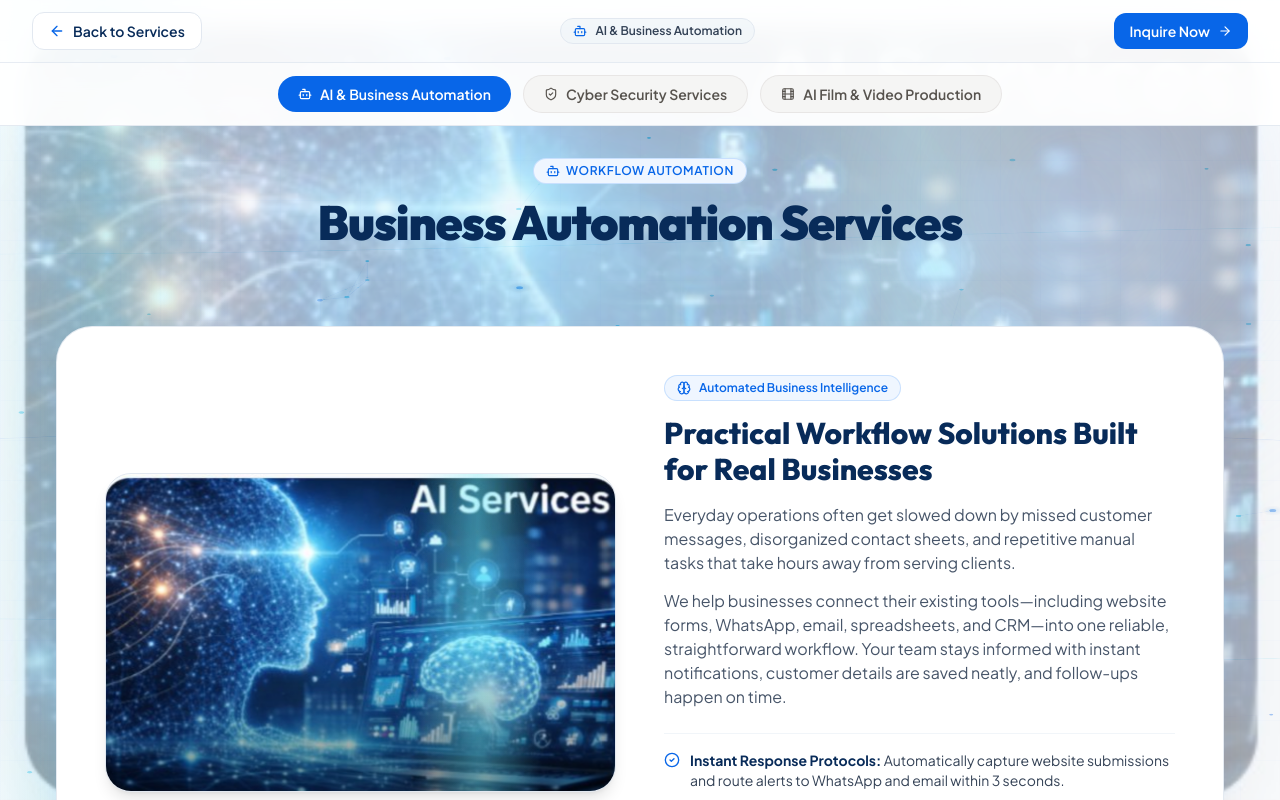
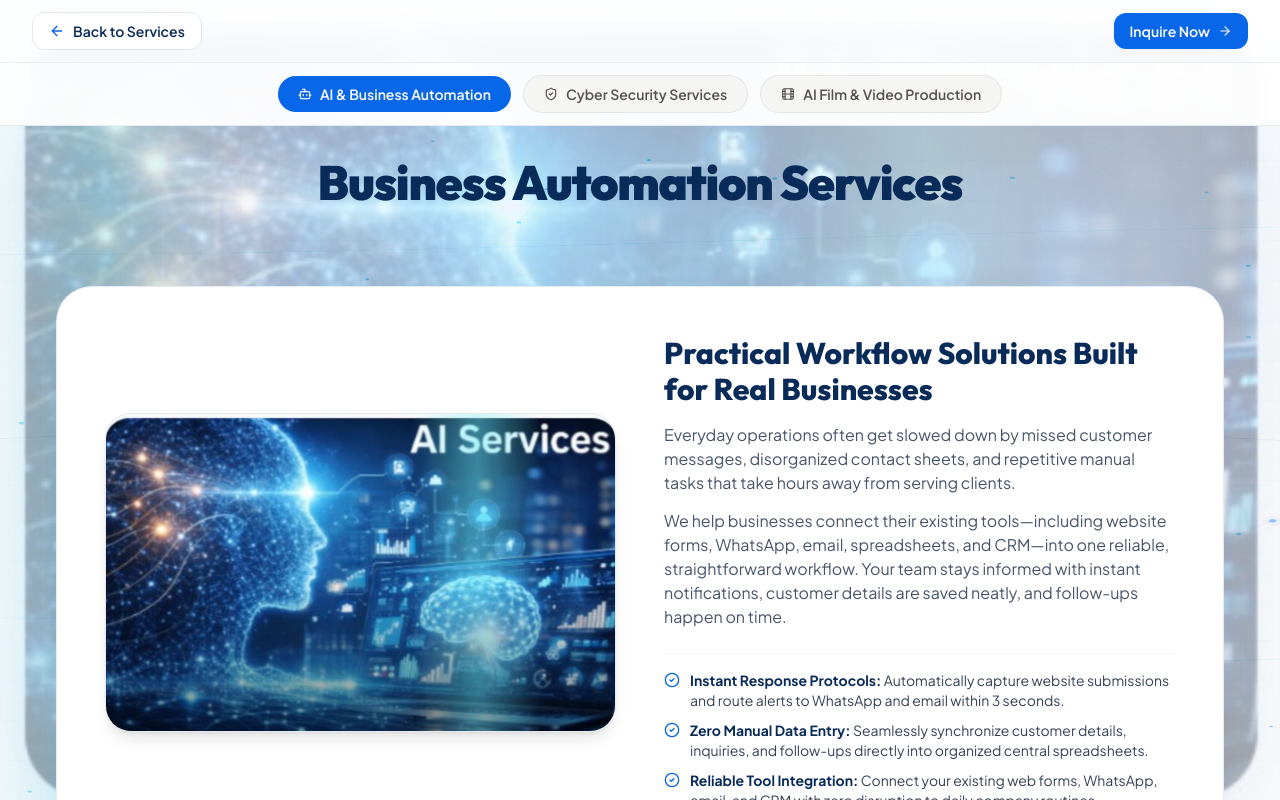
Before and after one commit to mbariya736-crypto/Kuber, a React (Vite) app: page /services/ai-services in a window 1280 px wide. Shown: the top 800 px of the page. Built offline with nearby package versions, Linux system fonts and the light colour scheme.

Commit message:
chore(services): remove redundant AI-template badge chips and buzzwords

```diff
--- a/src/components/PracticeExperience.jsx
+++ b/src/components/PracticeExperience.jsx
@@ -394,14 +394,9 @@ export function AIServicesExperience({ onOpenContact }) {
 
       {/* Top Heading */}
       <div className="text-center max-w-3xl mx-auto mb-10 sm:mb-14 relative z-20">
-        <span className="inline-flex items-center gap-1.5 px-3 py-1 rounded-full text-xs font-semibold text-[#0866E8] bg-blue-50 border border-blue-200/80 mb-3.5 uppercase tracking-wider">
-          <Bot className="w-3.5 h-3.5" />
-          <span>Workflow Automation</span>
-        </span>
         <h1 className="text-2xl sm:text-4xl lg:text-5xl font-black text-[#082B59] tracking-tight leading-[1.15] mb-3.5 sm:mb-4">
           Business Automation Services
         </h1>
-
       </div>
 
       {/* Dedicated Content Wrapper */}
@@ -481,10 +476,6 @@ export function AIServicesExperience({ onOpenContact }) {
 
             {/* Right: Overview Text */}
             <div className="lg:col-span-6 flex flex-col justify-center relative z-20">
-              <div className="inline-flex items-center gap-2 px-3 py-1 rounded-full text-xs font-semibold text-[#0866E8] bg-blue-50 border border-blue-200/80 mb-3.5 w-fit">
-                <Brain className="w-3.5 h-3.5" />
-                <span>Automated Business Intelligence</span>
-              </div>
               <h2 className="text-xl sm:text-2xl lg:text-3xl font-extrabold text-[#082B59] mb-4 leading-snug">
                 Practical Workflow Solutions Built for Real Businesses
               </h2>
@@ -622,10 +613,6 @@ export function CyberSecurityExperience({ onOpenContact }) {
         transition={{ duration: 0.5, ease: [0.16, 1, 0.3, 1] }}
         className="text-center max-w-4xl mx-auto mb-8 sm:mb-10 relative"
       >
-        <span className="inline-flex items-center gap-1.5 sm:gap-2 px-3 sm:px-3.5 py-1 sm:py-1.5 rounded-full text-[11px] sm:text-xs font-semibold uppercase tracking-wider text-emerald-700 bg-emerald-50 border border-emerald-200/80 mb-3.5 sm:mb-4">
-          <ShieldAlert className="w-3.5 h-3.5 text-emerald-600" />
-          <span>Cyber Security &amp; Risk Protection</span>
-        </span>
         <h1 className="text-2xl sm:text-4xl lg:text-5xl font-black text-[#082B59] tracking-tight leading-[1.15] mb-3.5 sm:mb-5">
           Proactive Security &amp; Protection for{' '}
           <span className="text-emerald-600">
@@ -646,13 +633,8 @@ export function CyberSecurityExperience({ onOpenContact }) {
 
           {/* Content Left */}
           <div className="lg:col-span-7 flex flex-col justify-center">
-            <div className="inline-flex items-center gap-2 px-3 py-1 rounded-full text-xs font-semibold text-emerald-700 bg-emerald-50 border border-emerald-200/80 mb-3.5 w-fit">
-              <ShieldCheck className="w-3.5 h-3.5 text-emerald-600" />
-              <span>Cyber Security Services</span>
-            </div>
-
             <h2 className="text-xl sm:text-2xl lg:text-3xl font-extrabold text-[#082B59] mb-4 leading-snug">
-              Strategic Protection Grounded in Active Defense
+              Account Security, Threat Audits &amp; Risk Prevention
             </h2>
 
             <div className="space-y-3.5 text-slate-600 text-xs sm:text-sm lg:text-base leading-relaxed font-normal mb-6">
@@ -899,10 +881,6 @@ export function AIFilmStudioExperience({ onOpenContact }) {
         transition={{ duration: 0.5, ease: [0.16, 1, 0.3, 1] }}
         className="text-center max-w-4xl mx-auto mb-8 sm:mb-10 relative"
       >
-        <span className="inline-flex items-center gap-1.5 sm:gap-2 px-3 sm:px-3.5 py-1 sm:py-1.5 rounded-full text-[11px] sm:text-xs font-semibold uppercase tracking-wider text-cyan-800 bg-cyan-50 border border-cyan-200/80 mb-3.5 sm:mb-4">
-          <Clapperboard className="w-3.5 h-3.5 text-cyan-700" />
-          <span>Film &amp; Video Production</span>
-        </span>
         <h1 className="text-2xl sm:text-4xl lg:text-5xl font-black text-[#082B59] tracking-tight leading-[1.15] mb-3.5 sm:mb-5">
           Corporate Films, Commercials &amp;{' '}
           <span className="text-[#0866E8]">
@@ -950,13 +928,8 @@ export function AIFilmStudioExperience({ onOpenContact }) {
 
           {/* Editorial Content Right */}
           <div className="lg:col-span-7 flex flex-col justify-center">
-            <div className="inline-flex items-center gap-2 px-3 py-1 rounded-full text-xs font-semibold text-cyan-800 bg-cyan-50 border border-cyan-200/80 mb-3.5 w-fit">
-              <Film className="w-3.5 h-3.5 text-cyan-700" />
-              <span>Film Production &amp; Media</span>
-            </div>
-
             <h2 className="text-xl sm:text-2xl lg:text-3xl font-extrabold text-[#082B59] mb-4 leading-snug">
-              Cinematic Storytelling Grounded in Human Truth
+              Brand Commercials &amp; Corporate Media Production
             </h2>
 
             <div className="space-y-3.5 text-slate-600 text-xs sm:text-sm lg:text-base leading-relaxed font-normal mb-6">
--- a/src/components/ServicePosterSplashScreen.jsx
+++ b/src/components/ServicePosterSplashScreen.jsx
@@ -94,17 +94,6 @@ export default function ServicePosterSplashScreen({ serviceId = 'ai-services', o
       {/* Main Glassmorphic Poster Stage */}
       <div className="relative max-w-lg w-full flex flex-col items-center text-center z-10">
 
-        {/* Animated Category Chip */}
-        <motion.div
-          initial={{ opacity: 0, y: -16 }}
-          animate={{ opacity: 1, y: 0 }}
-          transition={{ duration: 0.5, delay: 0.1 }}
-          className={`inline-flex items-center gap-2 px-3.5 py-1.5 rounded-full text-xs font-semibold uppercase tracking-wider mb-5 border backdrop-blur-md ${config.badgeBg}`}
-        >
-          <Icon className="w-3.5 h-3.5" />
-          <span>Kuber AIS • Practice Portal</span>
-        </motion.div>
-
         {/* Poster Showcase Container with Laser Scanning Effect */}
         <motion.div
           initial={{ opacity: 0, scale: 0.92, y: 14 }}
--- a/src/pages/ServiceDetailPage.jsx
+++ b/src/pages/ServiceDetailPage.jsx
@@ -106,12 +106,6 @@ export default function ServiceDetailPage({ practiceId: propPracticeId }) {
           <span>Back to Services</span>
         </Link>
 
-        {/* Center: Clean Service Identifier */}
-        <div className="hidden sm:inline-flex items-center gap-2 px-3 py-1 rounded-full text-xs font-semibold text-slate-700 bg-slate-100/80 border border-slate-200">
-          <Icon className={`w-3.5 h-3.5 ${meta.accentColor}`} />
-          <span>{meta.title}</span>
-        </div>
-
         {/* Right Action: Get in Touch */}
         <Link
           to="/contact"
```
